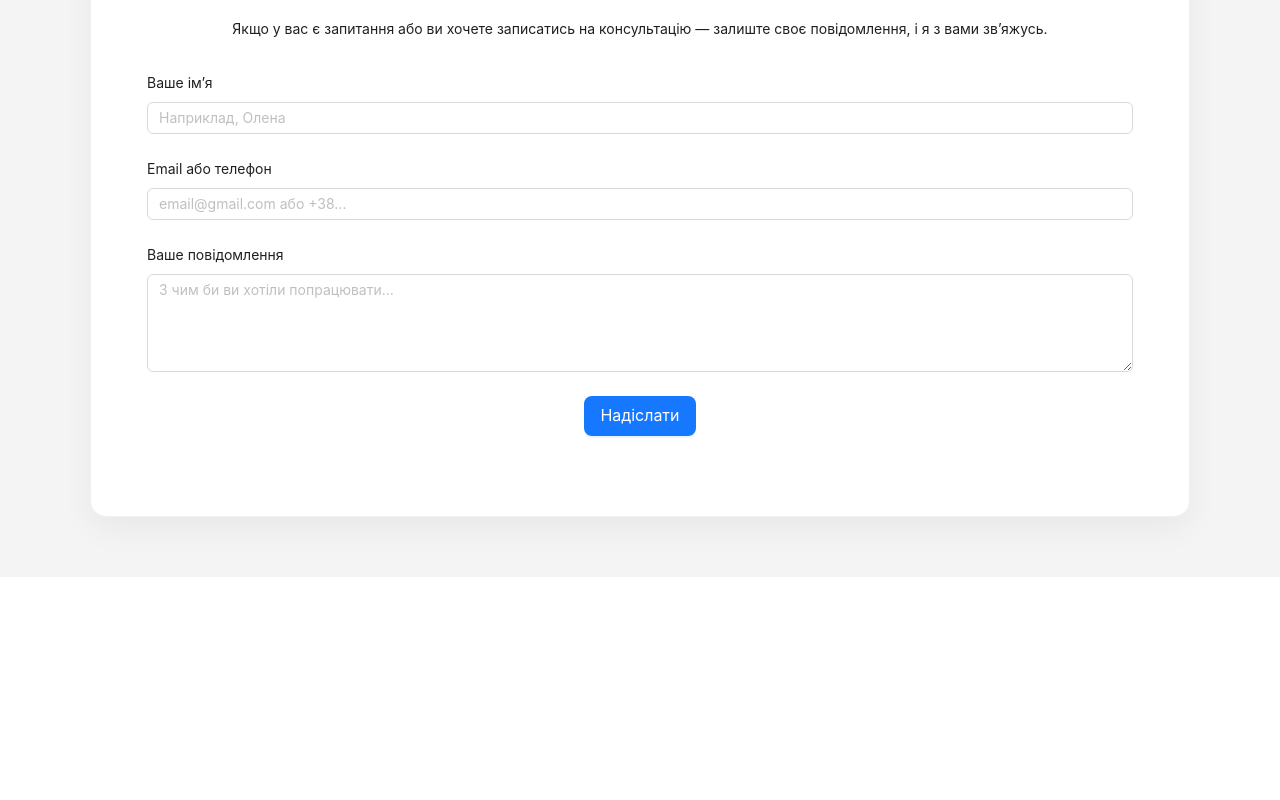
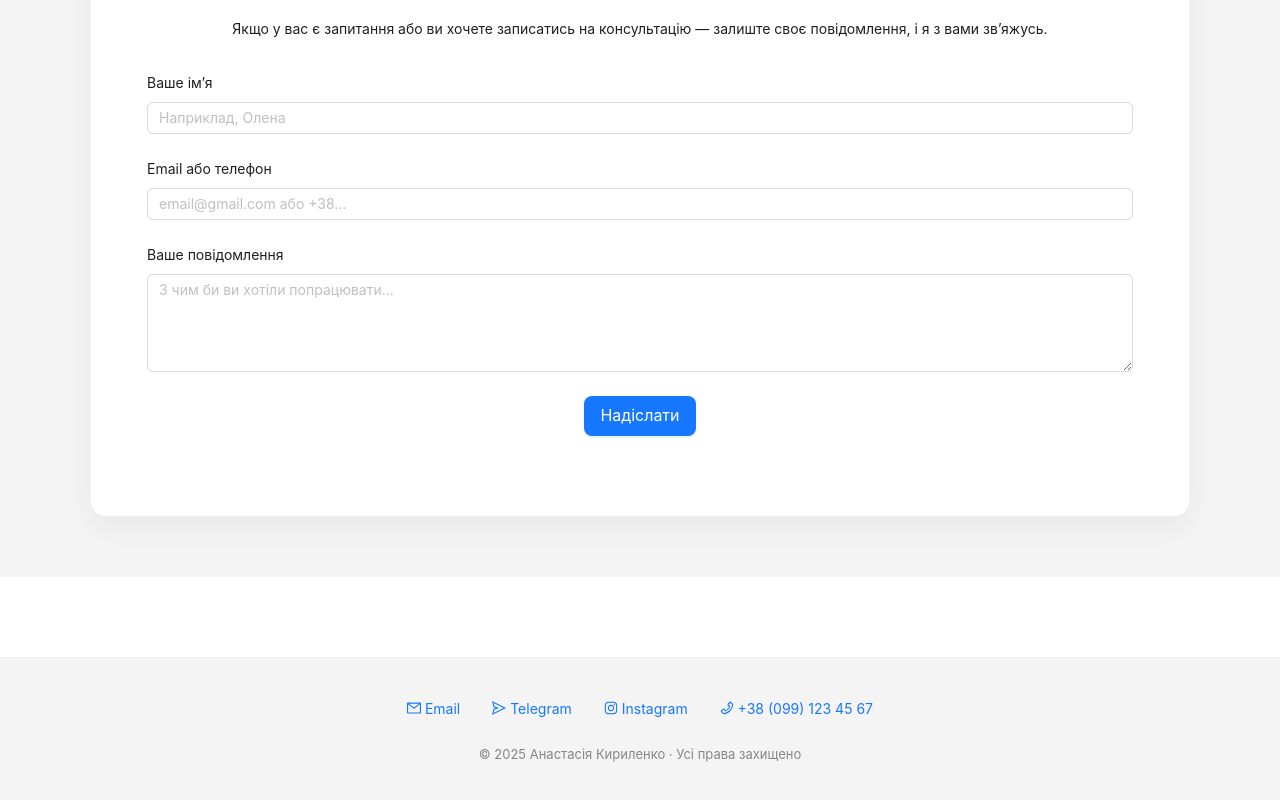
Before and after one commit to bohdan-ilienko-work/seiner-therapy, a React (Vite) app: page / in a window 1280 px wide. Shown: the part 2371-3171 px from the top of the page. Before the commit the page ends 2948 px from the top, so only its background shows below. Built offline with nearby package versions, Linux system fonts and the light colour scheme.

Commit message:
feat: add Footer component to enhance site structure and provide contact links

```diff
--- a/src/App.tsx
+++ b/src/App.tsx
@@ -2,6 +2,7 @@
 import AboutMe from "./Components/AboutMe"
 import ContactForm from "./Components/ContactForm"
 import Education from "./Components/Education"
+import Footer from "./Components/Footer"
 import Header from "./Components/Header"
 import Services from "./Components/Services"
 
@@ -22,6 +23,7 @@ function App() {
       <div id="contact-with-me">
         <ContactForm />
       </div>
+      <Footer />
     </>
   )
 }
--- /dev/null
+++ b/src/Components/Footer.tsx
@@ -0,0 +1,69 @@
+import { Layout, Typography, } from 'antd'
+import {
+    InstagramOutlined,
+    PhoneOutlined,
+    SendOutlined,
+    MailOutlined,
+} from '@ant-design/icons'
+
+const { Footer: AntFooter } = Layout
+const { Text, Link } = Typography
+
+const Footer = () => {
+    return (
+        <AntFooter
+            style={{
+                background: '#f4f4f4',
+                padding: '40px 20px',
+                textAlign: 'center',
+                borderTop: '1px solid #eee',
+                marginTop: 80,
+            }}
+        >
+            <div
+                style={{
+                    display: 'flex',
+                    flexDirection: 'column',
+                    gap: 24,
+                    alignItems: 'center',
+                }}
+            >
+                <div
+                    style={{
+                        display: 'flex',
+                        flexWrap: 'wrap',
+                        justifyContent: 'center',
+                        gap: '16px 32px',
+                    }}
+                >
+                    <Link href="mailto:anastasiakirilenko29@gmail.com">
+                        <MailOutlined /> Email
+                    </Link>
+                    <Link
+                        href="https://t.me/osseiner"
+                        target="_blank"
+                        rel="noopener noreferrer"
+                    >
+                        <SendOutlined /> Telegram
+                    </Link>
+                    <Link
+                        href="https://www.instagram.com/osseiner/"
+                        target="_blank"
+                        rel="noopener noreferrer"
+                    >
+                        <InstagramOutlined /> Instagram
+                    </Link>
+                    <Link href="tel:+380991234567">
+                        <PhoneOutlined /> +38 (099) 123 45 67
+                    </Link>
+                </div>
+
+                <Text type="secondary" style={{ fontSize: 13 }}>
+                    © {new Date().getFullYear()} Анастасія Кириленко · Усі права захищено
+                </Text>
+            </div>
+        </AntFooter>
+    )
+}
+
+export default Footer
```
